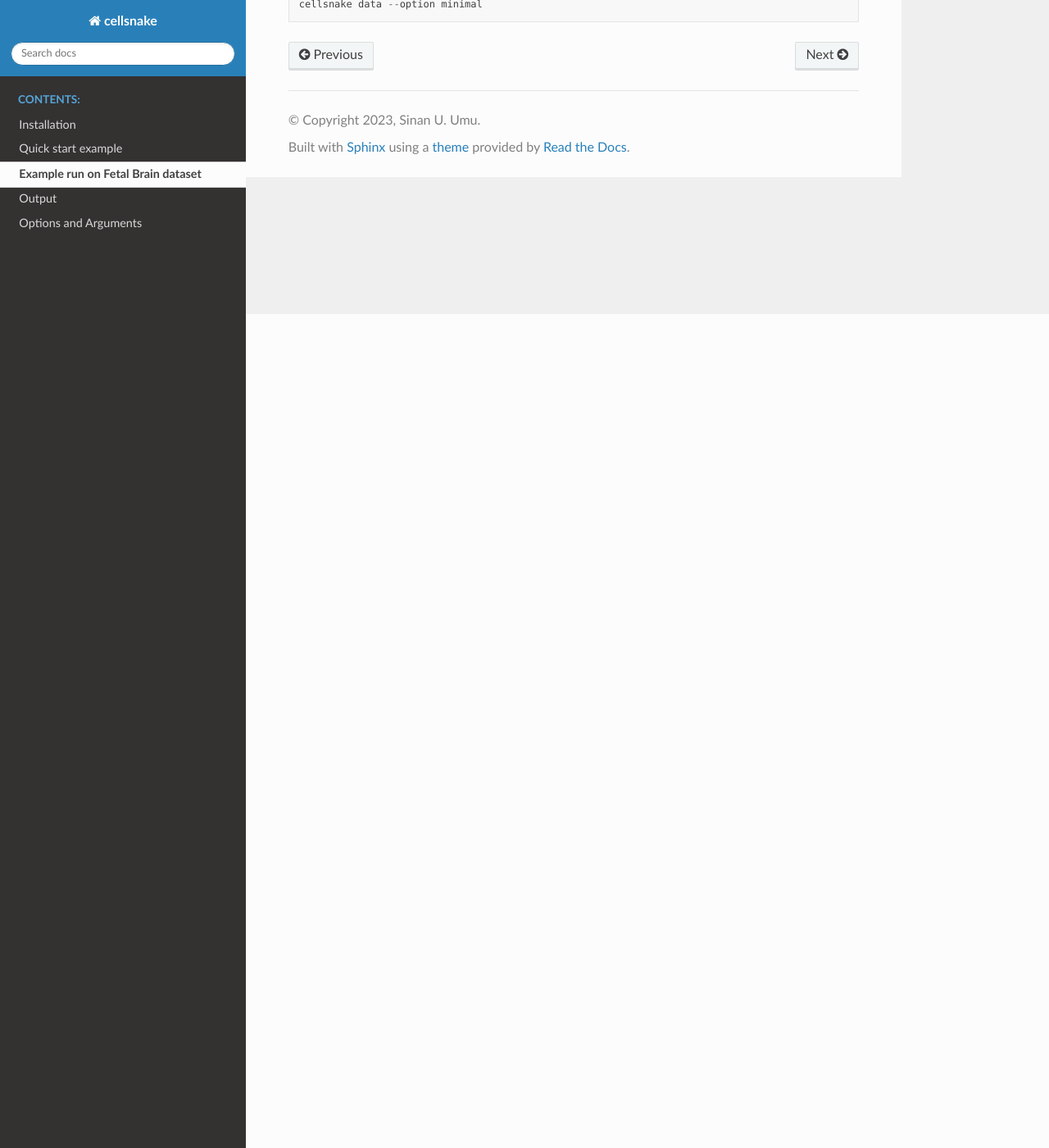
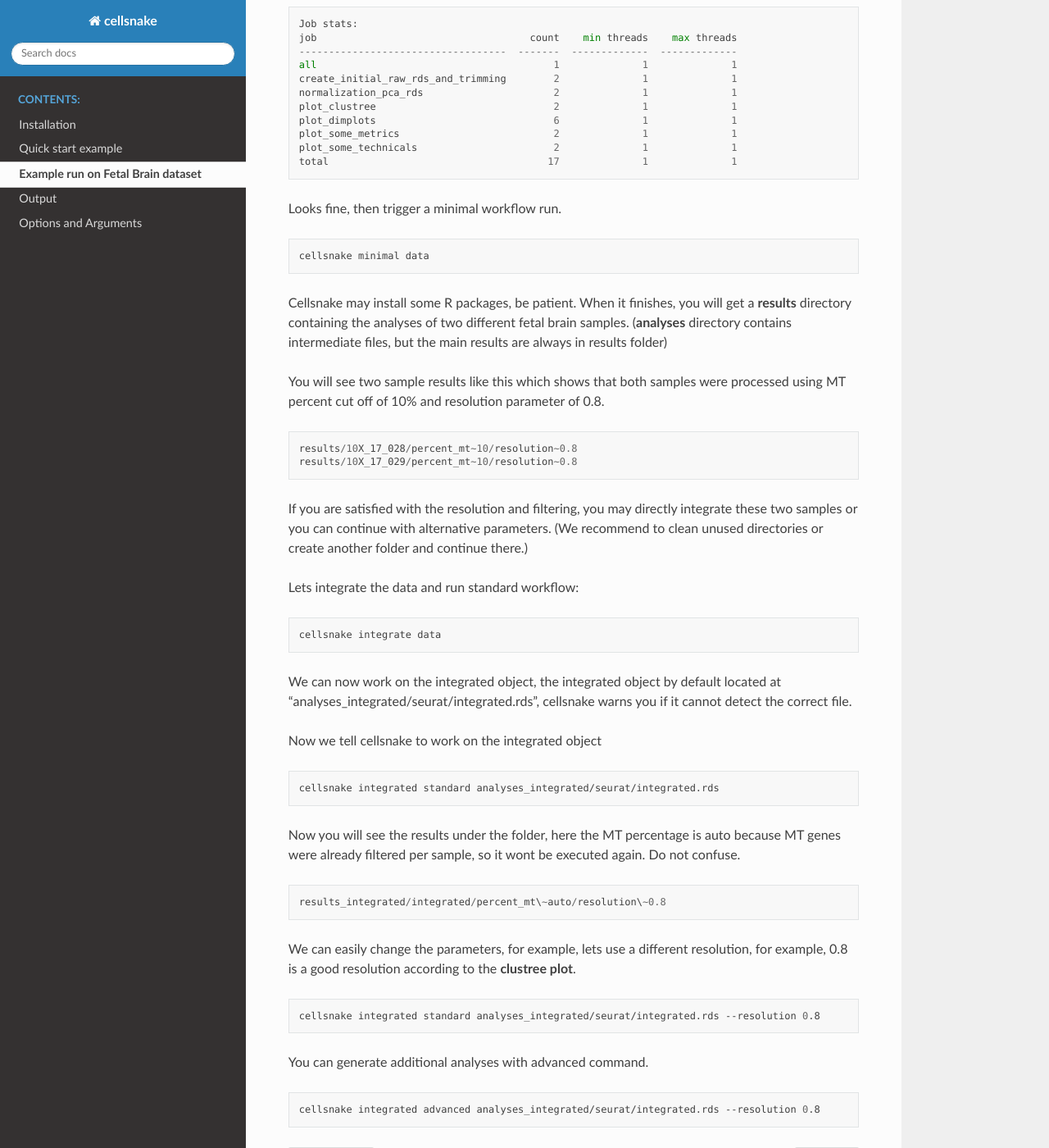
Before and after one commit to sinanugur/cellsnake, a Sphinx documentation site: the page built from docs/fetalbrain.md, in a window 1280 px wide and 1400 px high, scrolled down 1017 px. Shown: the whole window at 82% size. Built offline with Sphinx 7.4.7 and the Read the Docs theme 2.0.0, drawn with Linux system fonts in a browser that asks for light colours; some of the changed text lies outside the part shown.

Commit message:
docs and release candidate 1

````diff
--- a/docs/fetalbrain.md
+++ b/docs/fetalbrain.md
@@ -1,6 +1,6 @@
 Example run on Fetal Brain dataset
 ----------------------------------
-These samples are from  (La Manno et al., 2018) and you can download them here:
+These samples are from  (La Manno et al., 2018) and you can download them here: https://www.dropbox.com/sh/1qn2odtnci0vvtr/AADPxHH-GR4h-OuQG0TLQyxWa?dl=0
 
 Put them into a folder, lets say data/ and they will look like this:
 
@@ -29,10 +29,73 @@ So, the data folder contains two samples called, 10X_17_028 and 10X_17_029, thes
 We can start run a __cellsnake__ minimal workflow which will generate the most basic outputs such as dimension reduction (PCA, UMAP and tSNE) and __ClusTree__ plots for these two samples. We can inspect the outputs and if we are happy with the parameters, we can do a full run.
 
 Run this command for a __dry run__, you will see the IDs of the detected samples under data folder and the outputs which will be created by __cellsnake__.
+```bash
+cellsnake minimal data -dry
 ```
-cellsnake data --option minimal --dry
+
+You should see something like below and many things that will be generated...
 ```
+Job stats:
+job                                    count    min threads    max threads
+-----------------------------------  -------  -------------  -------------
+all                                        1              1              1
+create_initial_raw_rds_and_trimming        2              1              1
+normalization_pca_rds                      2              1              1
+plot_clustree                              2              1              1
+plot_dimplots                              6              1              1
+plot_some_metrics                          2              1              1
+plot_some_technicals                       2              1              1
+total                                     17              1              1
+```
+
 Looks fine, then trigger a minimal workflow run.
+
+```bash
+cellsnake minimal data
 ```
-cellsnake data --option minimal
+
+Cellsnake may install some R packages, be patient. When it finishes, you will get a __results__ directory containing the analyses of two different fetal brain samples.
+(__analyses__ directory contains intermediate files, but the main results are always in results folder)
+
+You will see two sample results like this which shows that both samples were processed using MT percent cut off of 10% and resolution parameter of 0.8.
 ```
+results/10X_17_028/percent_mt~10/resolution~0.8
+results/10X_17_029/percent_mt~10/resolution~0.8
+```
+If you are satisfied with the resolution and filtering, you may directly integrate these two samples or you can continue with alternative parameters. (We recommend to clean unused directories or create another folder and continue there.)
+
+
+Lets integrate the data and run standard workflow:
+
+```bash
+cellsnake integrate data
+```
+
+We can now work on the integrated object, the integrated object by default located at "analyses_integrated/seurat/integrated.rds", cellsnake warns you if it cannot detect the correct file.
+
+Now we tell cellsnake to work on the integrated object
+
+```bash
+cellsnake integrated standard analyses_integrated/seurat/integrated.rds
+```
+
+
+Now you will see the results under the folder, here the MT percentage is auto because MT genes were already filtered per sample, so it wont be executed again. Do not confuse.
+
+```
+results_integrated/integrated/percent_mt\~auto/resolution\~0.8
+```
+
+
+We can easily change the parameters, for example, lets use a different resolution, for example, 0.8 is a good resolution according to the __clustree plot__.
+
+```bash
+cellsnake integrated standard analyses_integrated/seurat/integrated.rds --resolution 0.8
+```
+
+
+You can generate additional analyses with advanced command.
+
+```bash
+cellsnake integrated advanced analyses_integrated/seurat/integrated.rds --resolution 0.8
+```
--- a/setup.py
+++ b/setup.py
@@ -20,7 +20,7 @@ with open("README.md","r") as readme:
 
 setup(
     name="cellsnake",
-    version="0.2.0.dev10",
+    version="0.2.0.rc1",
     packages=find_packages(exclude=('tests*','testing*')),
     long_description=long_description,
     long_description_content_type="text/markdown",
````
Also changed, not shown: README.md (+11 -3 lines), docs/fetalliver.md (added, +2 -0 lines), docs/installation.md (+3 -2 lines), 1 other file.
